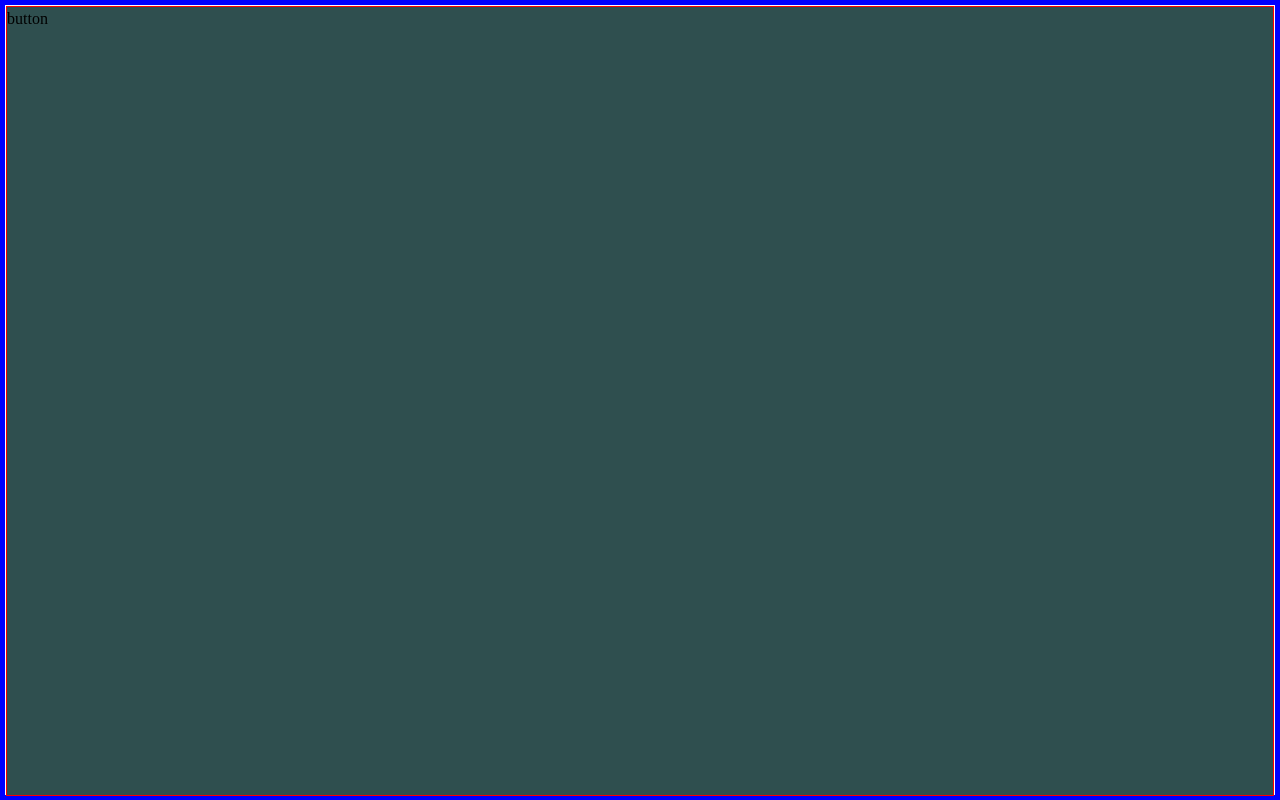
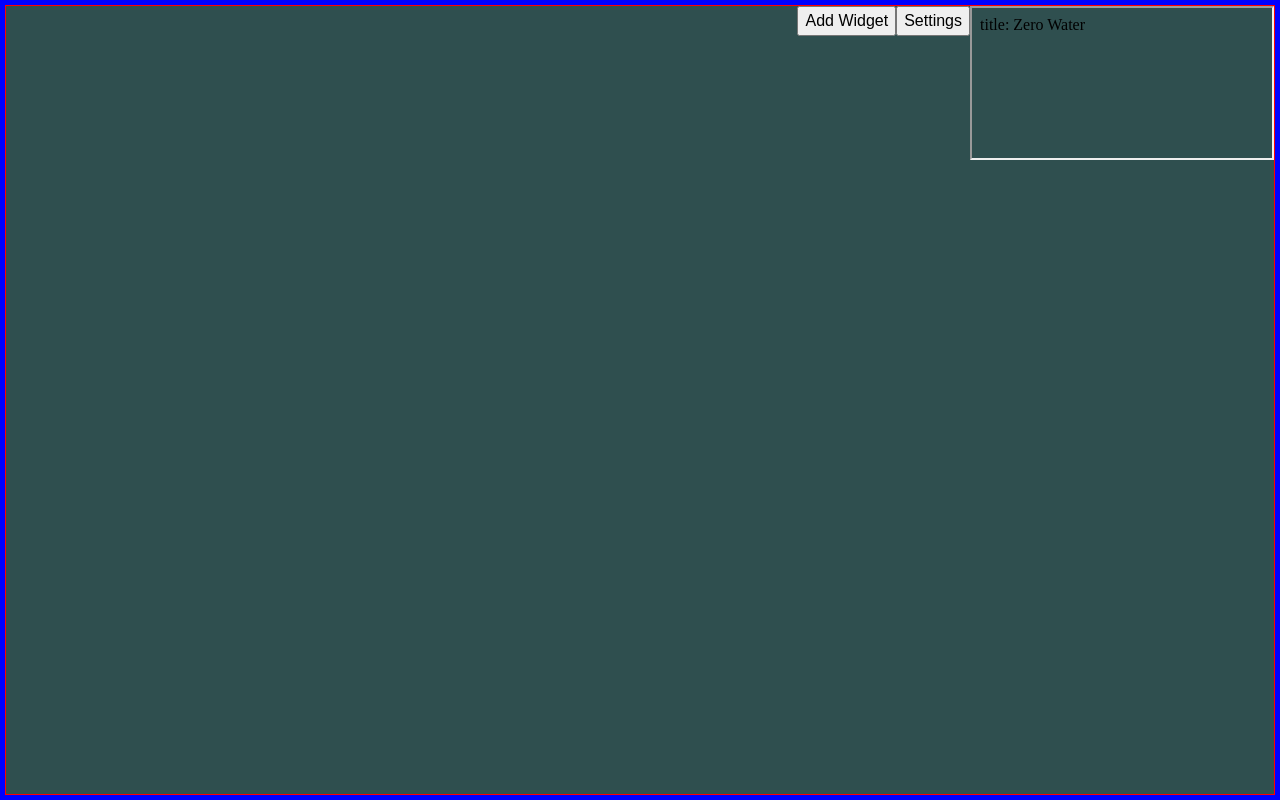
Before and after one commit to Shavrin/widget-dashboard, a React (Vite) app: page / in a window 1280 px wide. Built offline with nearby package versions, Linux system fonts and the light colour scheme.

Commit message:
TS fixed + Base app skeleton

```diff
--- a/src/App.module.css
+++ b/src/App.module.css
@@ -1,4 +1,4 @@
 .app {
-    height: 100vh;
-    border: 5px solid blue;
+  height: 100vh;
+  border: 5px solid blue;
 }
--- a/src/App.tsx
+++ b/src/App.tsx
@@ -1,6 +1,10 @@
-import {Dashboard} from "./Dashboard/Dashboard.tsx";
+import { Dashboard } from "./Dashboard/Dashboard.tsx";
 import styles from "./App.module.css";
 
 export function App() {
-  return <div className={styles.app}><Dashboard/></div>;
+  return (
+    <main className={styles.app}>
+      <Dashboard />
+    </main>
+  );
 }
--- a/src/Button/Button.tsx
+++ b/src/Button/Button.tsx
@@ -1,3 +1,10 @@
-export function Button() {
-    return "button"
+import React from "react";
+
+type Button = {
+  children: React.ReactNode;
+  onClick?: () => void;
+};
+
+export function Button({ children, onClick }: Button) {
+  return <button onClick={onClick}>{children}</button>;
 }
--- a/src/Button/index.tsx
+++ b/src/Button/index.tsx
@@ -1 +1 @@
-export {Button} from "./Button";
+export { Button } from "./Button";
--- a/src/Dashboard/Dashboard.module.css
+++ b/src/Dashboard/Dashboard.module.css
@@ -1,6 +1,8 @@
 .dashboard {
-    height: 100%;
-    background: darkslategrey;
-    border: 1px solid red;
-    margin: 1px;
+  height: 100%;
+  background: darkslategrey;
+  border: 1px solid red;
+  display: flex;
+  justify-content: flex-end;
+  align-items: flex-start;
 }
--- a/src/Dashboard/Dashboard.tsx
+++ b/src/Dashboard/Dashboard.tsx
@@ -1,6 +1,38 @@
-import styles from "./Dashboard.module.css"
-import {Button} from "../Button";
+import styles from "./Dashboard.module.css";
+import { Button } from "../Button";
+import { useRef, useState } from "react";
+import { WidgetModal } from "../WidgetModal/WidgetModal.tsx";
+import { Widget, WidgetProps } from "../Widget/Widget.tsx";
+import { DialogHandle } from "../Modal/Modal.tsx";
 
 export function Dashboard() {
-    return <div className={styles.dashboard}><Button/></div>
+  const modalRef = useRef<DialogHandle>(null);
+  const [widgets, setWidgets] = useState<WidgetProps[]>([
+    {
+      title: "Zero",
+      script: "document.body.append(document.createTextNode('Water'))",
+    },
+  ]);
+
+  function addWidget(widget: WidgetProps) {
+    setWidgets((widgets) => [...widgets, widget]);
+  }
+
+  return (
+    <div className={styles.dashboard}>
+      <Button onClick={() => modalRef.current?.open()}>Add Widget</Button>
+      <Button>Settings</Button>
+      {widgets.map(({ title, script }) => (
+        <Widget key={title} title={title} script={script} />
+      ))}
+
+      <WidgetModal
+        ref={modalRef}
+        onAdd={(widget) => {
+          addWidget(widget);
+          modalRef.current?.close();
+        }}
+      ></WidgetModal>
+    </div>
+  );
 }
--- /dev/null
+++ b/src/Modal/Modal.module.css
@@ -0,0 +1,3 @@
+.modal::backdrop {
+  background: rgb(0 0 0 / 50%);
+}
--- /dev/null
+++ b/src/Modal/Modal.tsx
@@ -0,0 +1,61 @@
+import styles from "./Modal.module.css";
+import { ReactNode, forwardRef, useImperativeHandle, useRef } from "react";
+
+type ModalProps = {
+  children: ReactNode;
+};
+export type DialogHandle = {
+  open: () => void;
+  close: () => void;
+};
+
+const Modal = forwardRef<DialogHandle, ModalProps>(({ children }, ref) => {
+  const modalRef = useRef<HTMLDialogElement>(null);
+
+  useImperativeHandle(
+    ref,
+    () => ({
+      open: () => modalRef.current?.showModal(),
+      close: () => modalRef.current?.close(),
+    }),
+    [],
+  );
+
+  return (
+    <dialog ref={modalRef} className={styles.modal}>
+      {children}
+    </dialog>
+  );
+});
+
+type TitleProps = {
+  children: ReactNode;
+};
+
+function ModalTitle({ children }: TitleProps) {
+  return children;
+}
+
+type BodyProps = {
+  children: ReactNode;
+};
+
+function ModalBody({ children }: BodyProps) {
+  return children;
+}
+
+type FooterProps = {
+  children: ReactNode;
+};
+
+function ModalFooter({ children }: FooterProps) {
+  return children;
+}
+
+const ModalNamespace = Object.assign(Modal, {
+  Title: ModalTitle,
+  Body: ModalBody,
+  Footer: ModalFooter,
+});
+
+export { ModalNamespace as Modal };
--- a/src/Widget/Widget.tsx
+++ b/src/Widget/Widget.tsx
@@ -0,0 +1,22 @@
+import { memo, useRef } from "react";
+
+export type WidgetProps = {
+  title: string;
+  script: string;
+};
+
+const Widget = memo(({ title, script }: WidgetProps) => {
+  const iframeRef = useRef(null);
+
+  const srcDoc = `
+   <html>
+      <head>title: ${title}</head>
+      <body>
+        <script>${script}</script>
+      </body>
+   </html>`;
+
+  return <iframe ref={iframeRef} srcDoc={srcDoc}></iframe>;
+});
+
+export { Widget };
--- a/src/WidgetModal/WidgetModal.tsx
+++ b/src/WidgetModal/WidgetModal.tsx
@@ -0,0 +1,42 @@
+import { DialogHandle, Modal } from "../Modal/Modal.tsx";
+import { forwardRef, SyntheticEvent } from "react";
+import { WidgetProps } from "../Widget/Widget.tsx";
+
+type WidgetModalProps = {
+  onAdd: (props: WidgetProps) => void;
+};
+
+const WidgetModal = forwardRef<DialogHandle, WidgetModalProps>(
+  ({ onAdd }, ref) => {
+    return (
+      <Modal ref={ref}>
+        <form
+          onSubmit={(event: SyntheticEvent) => {
+            event.preventDefault();
+
+            const target = event.target as typeof event.target & {
+              title: { value: string };
+              script: { value: string };
+            };
+
+            onAdd({
+              title: target.title.value,
+              script: target.script.value,
+            });
+          }}
+        >
+          <Modal.Title>Create a widget</Modal.Title>
+          <Modal.Body>
+            <input id="title" type="text" />
+            <textarea id="script" />
+          </Modal.Body>
+          <Modal.Footer>
+            <button type="submit">Create!</button>
+          </Modal.Footer>
+        </form>
+      </Modal>
+    );
+  },
+);
+
+export { WidgetModal };
--- /dev/null
+++ b/src/main.css
@@ -0,0 +1,3 @@
+body {
+  font-family: sans-serif;
+}
```
Also changed, not shown: src/main.tsx (+5 -4 lines).
